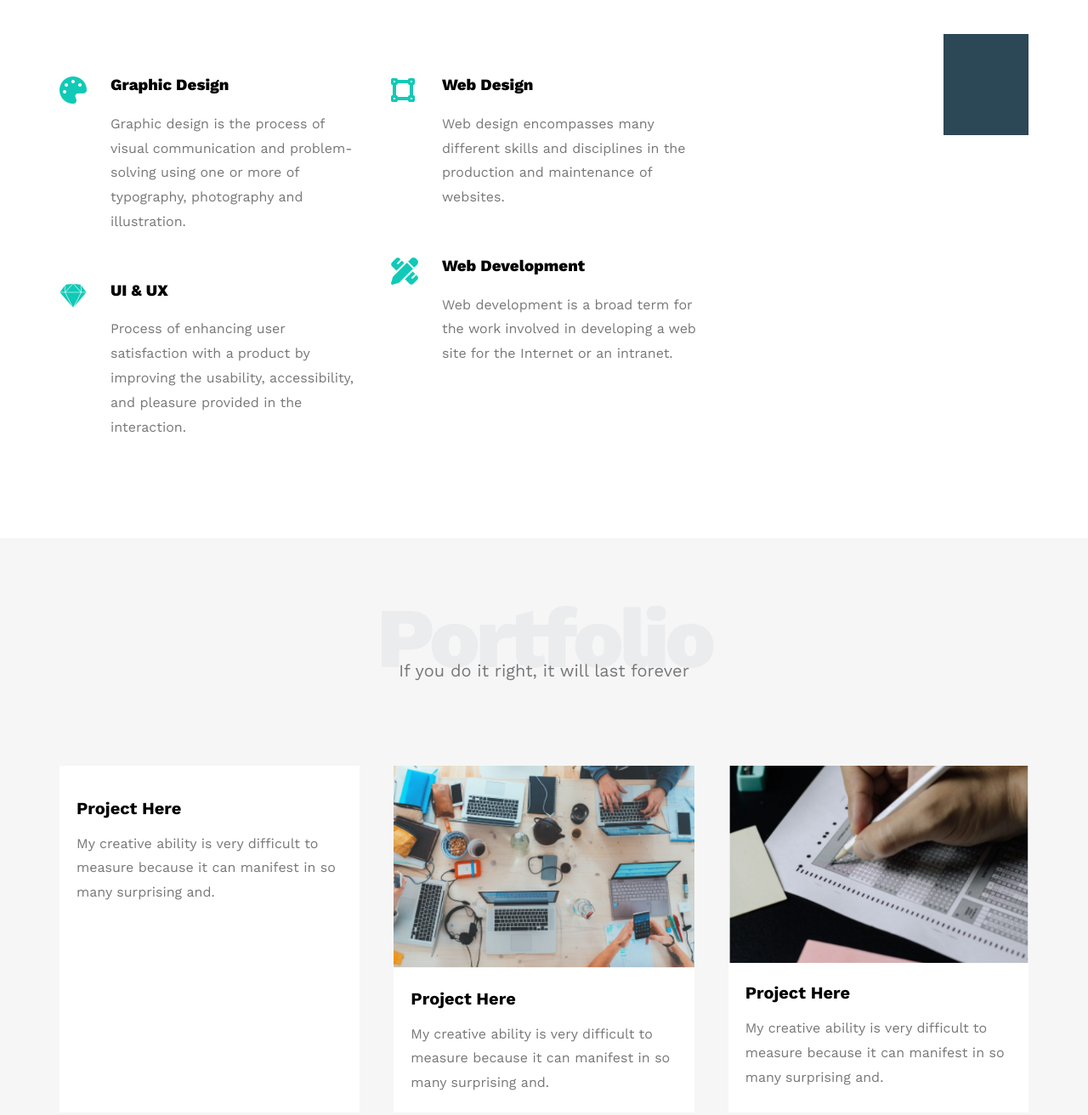
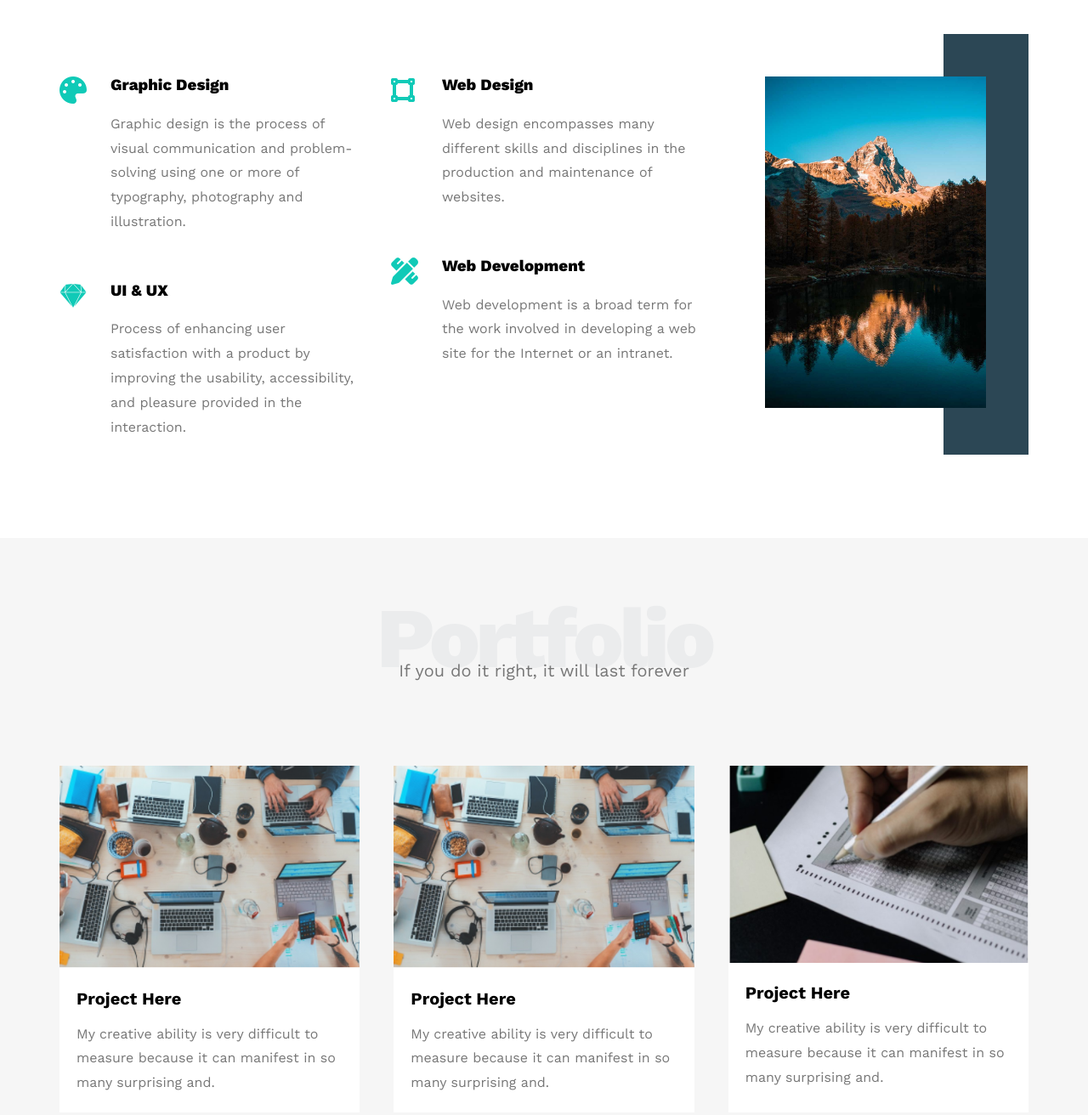
Before and after one commit to ayaw008/Leon-Template, a plain HTML site: page index.html in a window 1280 px wide. Shown: the part 1376-2688 px from the top of the page at 85% size. Drawn offline with nearby package versions, Linux system fonts and the light colour scheme; the site is published under a folder, as on GitHub Pages, so addresses that start at the root find nothing.

Commit message:
Update index.html

```diff
--- a/index.html
+++ b/index.html
@@ -131,7 +131,7 @@
         </div>
         <div class="col">
           <div class="image image-column">
-            <img decoding="async" src="/imegs/mountain-wallpaper-whatspaper-11.jpg" alt="" />
+            <img decoding="async" src="imegs/mountain-wallpaper-whatspaper-11.jpg" alt="" />
           </div>
         </div>
       </div>
@@ -145,7 +145,7 @@
       <p>If you do it right, it will last forever</p>
       <div class="port-content">
         <div class="port">
-          <img src="/imegs/Screenshot partfolio2 160126.png" alt="" />
+          <img src="imegs/Screenshot partfolio2 160126.png" alt="" />
           <div class="text">
             <h4>Project Here</h4>
             <p>
```
